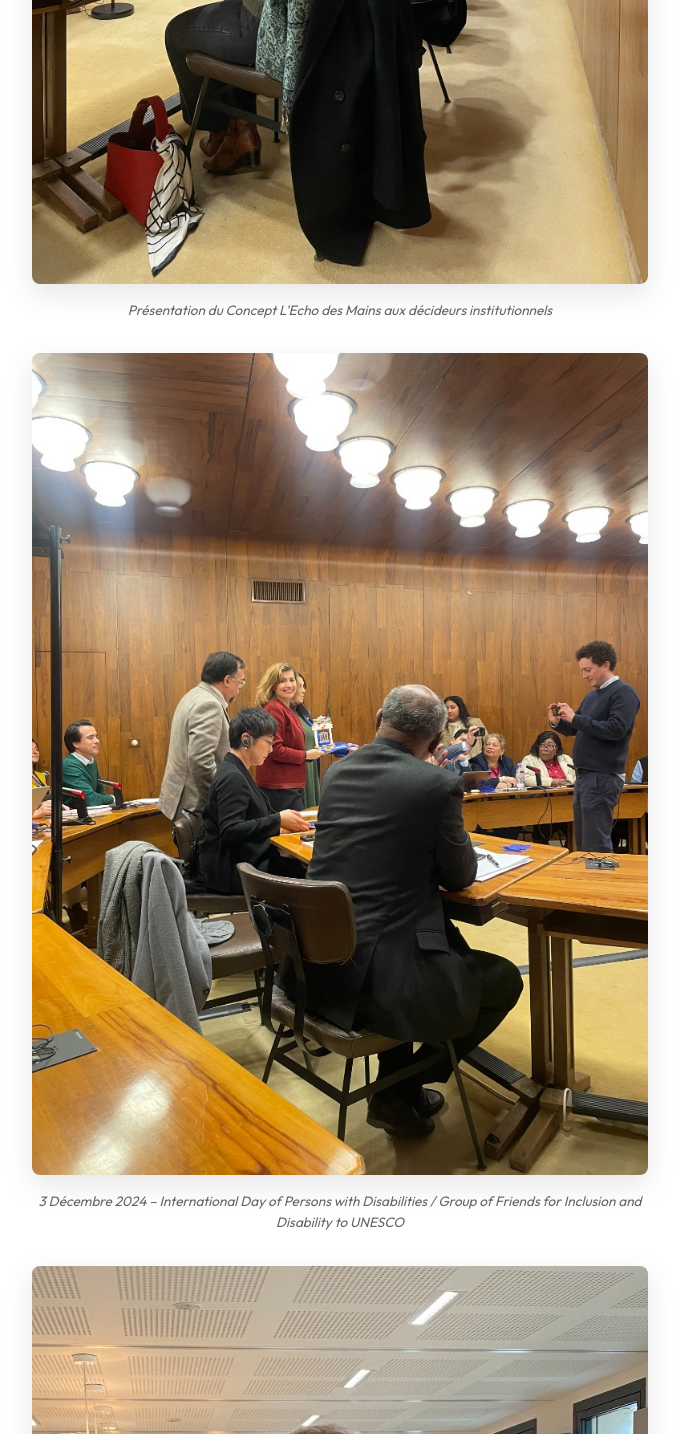
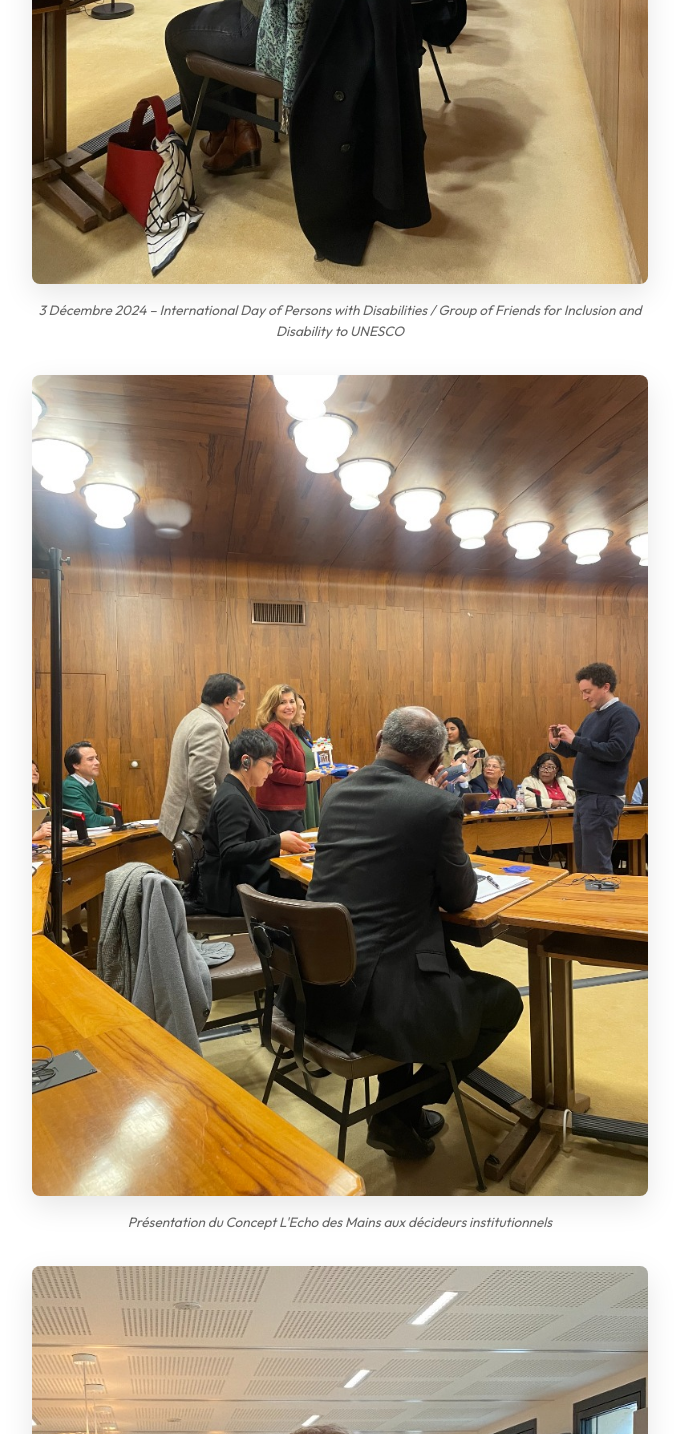
Before and after one commit to gdesygn/humanvalues, a React (Vite) app: page /institution in a window 1280 px wide. Shown: the part 1899-3333 px from the top of the page, without its empty margins (300-979 px from the left). Built offline with nearby package versions, Linux system fonts and the light colour scheme; a web font is replaced by a local one.

Commit message:
fix: inversion des legendes UNESCO

```diff
--- a/src/pages/Institution.jsx
+++ b/src/pages/Institution.jsx
@@ -63,7 +63,7 @@ const Institution = () => {
               <img src="/artworks/unesco_2.jpg" alt="Présentation aux Décideurs" style={{ width: '100%', height: 'auto', display: 'block' }} />
             </div>
             <figcaption style={{ fontSize: '0.85rem', color: '#666', fontStyle: 'italic', textAlign: 'center' }}>
-              Présentation du Concept L'Echo des Mains aux décideurs institutionnels
+              3 Décembre 2024 – International Day of Persons with Disabilities / Group of Friends for Inclusion and Disability to UNESCO
             </figcaption>
           </figure>
 
@@ -72,7 +72,7 @@ const Institution = () => {
               <img src="/artworks/unesco_1.jpg" alt="Délégation UNESCO" style={{ width: '100%', height: 'auto', display: 'block' }} />
             </div>
             <figcaption style={{ fontSize: '0.85rem', color: '#666', fontStyle: 'italic', textAlign: 'center' }}>
-              3 Décembre 2024 – International Day of Persons with Disabilities / Group of Friends for Inclusion and Disability to UNESCO
+              Présentation du Concept L'Echo des Mains aux décideurs institutionnels
             </figcaption>
           </figure>
 
```
